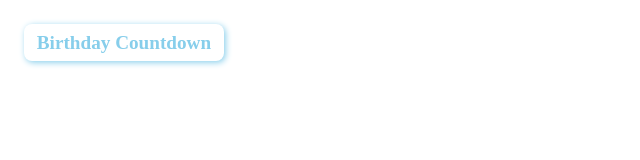
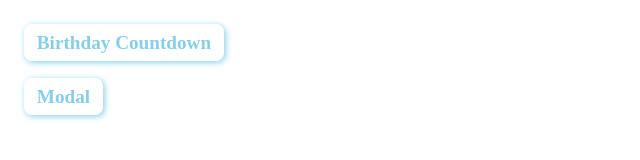
Before and after one commit to PriDebnath/fun-projects, a plain HTML site: page index.html in a window 1280 px wide. Shown: the whole page, without its empty margins (0-640 px from the left). Drawn offline with Linux system fonts and the light colour scheme.

Commit message:
Added modal

```diff
--- a/index.html
+++ b/index.html
@@ -49,6 +49,11 @@
            </a>
          </div>
 
+         <div class="link">
+           <a href="https://pridebnath.github.io/fun-projects/modal/">
+             Modal
+           </a>
+         </div>
 
 
        </body>
```
